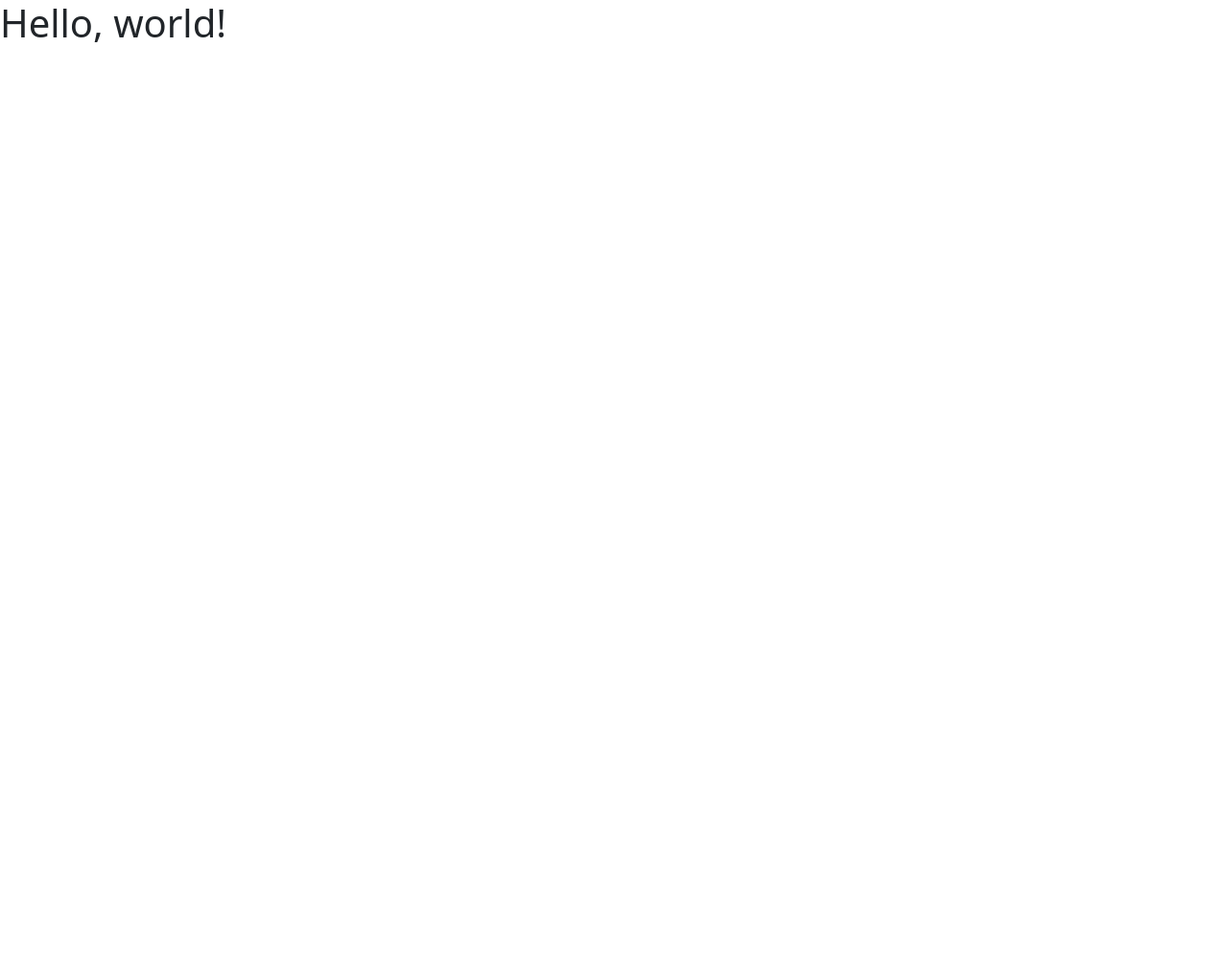
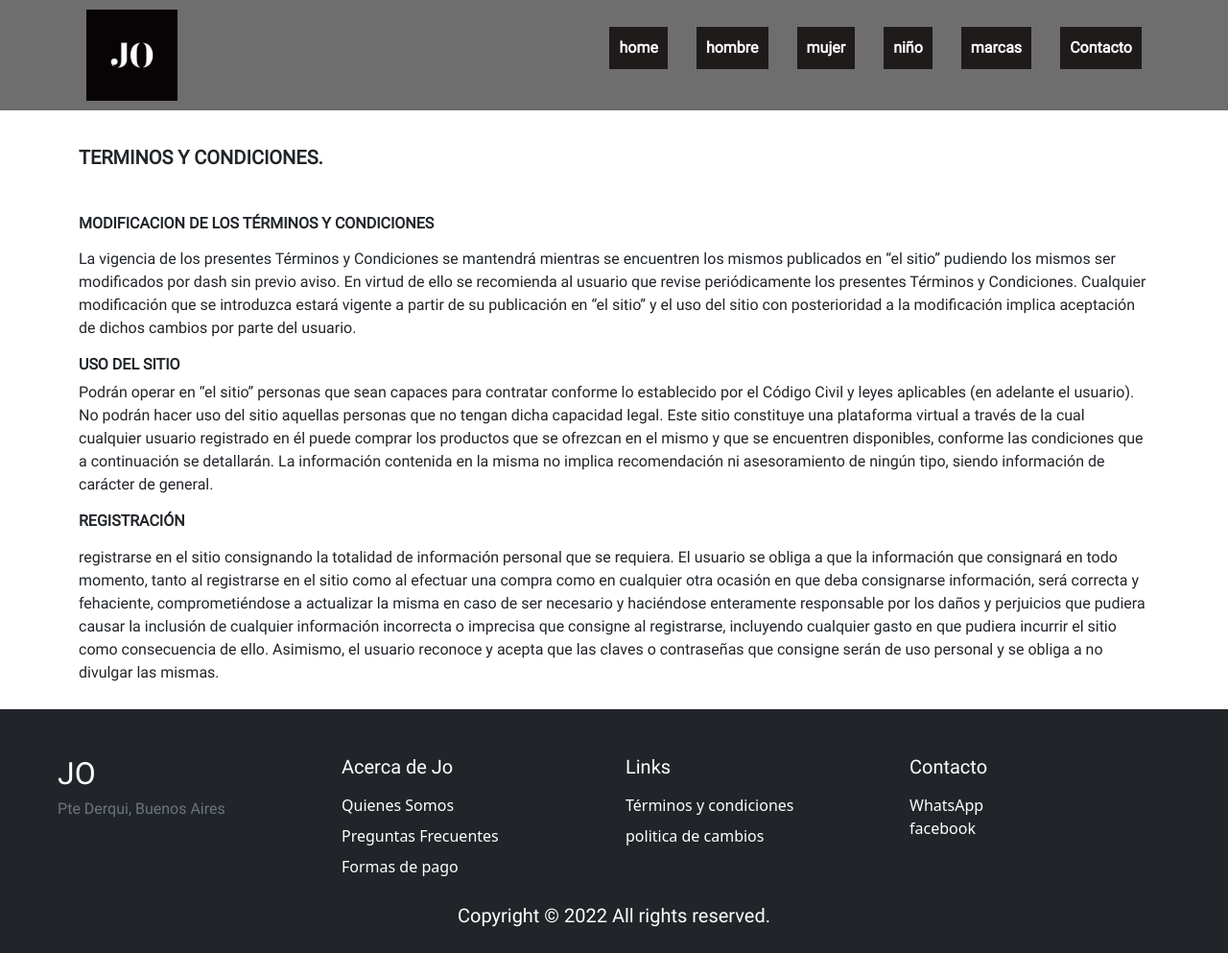
Before and after one commit to Juancho-Ojeda/proyecto-desarollo-web, a plain HTML site: page pages/terminosycondiciones.html in a window 1280 px wide. Shown: the whole page at 96% size. Before the commit the page ends 800 px from the top, so only its background shows below. Drawn offline with nearby package versions, Linux system fonts and the light colour scheme.

Commit message:
paginas del footer echas a la mitad

```diff
--- a/pages/terminosycondiciones.html
+++ b/pages/terminosycondiciones.html
@@ -3,11 +3,91 @@
   <head>
     <meta charset="utf-8">
     <meta name="viewport" content="width=device-width, initial-scale=1">
-    <title>Bootstrap demo</title>
+    <title>Terminos y condiciones</title>
+    <link rel="stylesheet" href="../style.css">
     <link href="https://cdn.jsdelivr.net/npm/bootstrap@5.2.3/dist/css/bootstrap.min.css" rel="stylesheet" integrity="sha384-rbsA2VBKQhggwzxH7pPCaAqO46MgnOM80zW1RWuH61DGLwZJEdK2Kadq2F9CUG65" crossorigin="anonymous">
   </head>
   <body>
-    <h1>Hello, world!</h1>
+
+    <header class="header">
+      <div class="contenedor">
+          <img src="../img/logo.webp" class="header__logo">
+          <nav class="header__navbar">
+              <ul class="navbar__list">
+                  <li class="navbar__listItem"> <a href="../index.html" class="navbar__menuItem">home</a></li>
+                  <li class="nabvar__listItem"><a href="hombre.html" class="navbar__menuItem">hombre</a></li>
+                  <li class="nabvar__listItem"><a href="mujer.html" class="navbar__menuItem">mujer</a></li>
+                  <li class="nabvar__listItem"><a href="niño.html" class="navbar__menuItem">niño</a></li>
+                  <li class="nabvar__listItem"><a href="marcas.html" class="navbar__menuItem">marcas</a></li>
+                  <li class="nabvar__listItem"><a href="Contacto.html" class="navbar__menuItem">Contacto</a></li>
+              </ul>
+          </nav>
+      </div>
+  </header>
+
+    <div class="container-sm">
+      <p class="lead mb-4 mt-4 fw-bold">TERMINOS Y CONDICIONES.</p>
+    </div>
+    <div class="container-sm">
+        <p class="h6 mb-3"><strong>MODIFICACION DE LOS TÉRMINOS Y CONDICIONES</strong></p>
+        <p class="fs-6 mb-3">La vigencia de los presentes Términos y Condiciones se mantendrá mientras se encuentren los mismos publicados en “el sitio” pudiendo los mismos ser modificados por dash sin previo aviso.
+            En virtud de ello se recomienda al usuario que revise periódicamente los presentes Términos y Condiciones. Cualquier modificación que se introduzca estará vigente a partir de su publicación en “el sitio” y el uso del sitio con posterioridad a la modificación implica aceptación de dichos cambios por parte del usuario.</p>
+        <p class="h6 mb-b3"><strong>USO DEL SITIO</strong></p>
+        <P class="fs-6 mb-3">Podrán operar en “el sitio” personas que sean capaces para contratar conforme lo establecido por el Código Civil y leyes aplicables (en adelante el usuario).
+            No podrán hacer uso del sitio aquellas personas que no tengan dicha capacidad legal.
+            Este sitio constituye una plataforma virtual a través de la cual cualquier usuario registrado en él puede comprar los productos que se ofrezcan en el mismo y que se encuentren disponibles, conforme las condiciones que a continuación se detallarán. La información contenida en la misma no implica recomendación ni asesoramiento de ningún tipo, siendo información de carácter de general.</P>
+        <p class="h6 mb-3"><strong>REGISTRACIÓN</strong></p>
+        <p class="fs-6 mb-3">registrarse en el sitio consignando la totalidad de información personal que se requiera. El usuario se obliga a que la información que consignará en todo momento, tanto al registrarse en el sitio como al efectuar una compra como en cualquier otra ocasión en que deba consignarse información, será correcta y fehaciente, comprometiéndose a actualizar la misma en caso de ser necesario y haciéndose enteramente responsable por los daños y perjuicios que pudiera causar la inclusión de cualquier información incorrecta o imprecisa que consigne al registrarse, incluyendo cualquier gasto en que pudiera incurrir el sitio como consecuencia de ello. Asimismo, el usuario reconoce y acepta que las claves o contraseñas que consigne serán de uso personal y se obliga a no divulgar las mismas. </p>
+    </div>
+
+
+    <footer>
+      <div class="container-fluid">
+          <div class="row p-5 pb-2 bg-dark text-white">
+              <div class="col-xs-12 col-md-6 col-lg-3">
+                  <p class="h2">JO</p>
+                  <p class="text-secondary h6"> Pte Derqui, Buenos Aires</p>
+              </div>
+              <div class="col-xs-12 col-md-6 col-lg-3">
+                  <p class="h5 mb-3">Acerca de Jo</p>
+                  <div class="mb-2">
+                       <a class="text-white text-decoration-none" href="quienessomos.html">Quienes Somos</a>
+                  </div>
+                  <div class="mb-2">
+                      <a class="text-white text-decoration-none" href="PreguntasFrecuentes.html">Preguntas Frecuentes</a>
+                  </div>
+                  <div class="mb-2">
+                  <a class="text-white text-decoration-none" href="formasDePago.html">Formas de pago</a>
+                  </div>
+              </div>
+              <div class="col-xs-12 col-md-6 col-lg-3">
+                  <p class="h5 mb-3">Links</p>
+                  <div class="mb-2">
+                      <a class="text-white text-decoration-none" href="terminosycondiciones.html">Términos y condiciones</a>
+                  </div>
+                  <div class="mb-2">
+                      <a class="text-white text-decoration-none" href="politicadecambios.html">politica de cambios</a>
+                  </div>
+              </div>
+              <div class="col-xs-12 col-md-6 col-lg-3">
+                  <p class="h5 mb-3">Contacto</p>
+                  <div>
+                      <a class="text-white text-decoration-none" href="https://api.whatsapp.com/send?phone=1157245048">WhatsApp</a>
+                  </div>
+                  <div>
+                      <a class="text-white text-decoration-none" href="https://www.facebook.com/">facebook</a>
+                  </div>
+              </div>
+
+              <div class="col-xs-12 pt-3">
+                  <p class="text-white text-center"> Copyright © 2022 All rights reserved.</p>
+              </div>
+
+          </div>
+      </div>
+  </footer>
+
+
     <script src="https://cdn.jsdelivr.net/npm/bootstrap@5.2.3/dist/js/bootstrap.bundle.min.js" integrity="sha384-kenU1KFdBIe4zVF0s0G1M5b4hcpxyD9F7jL+jjXkk+Q2h455rYXK/7HAuoJl+0I4" crossorigin="anonymous"></script>
   </body>
 </html>
```
